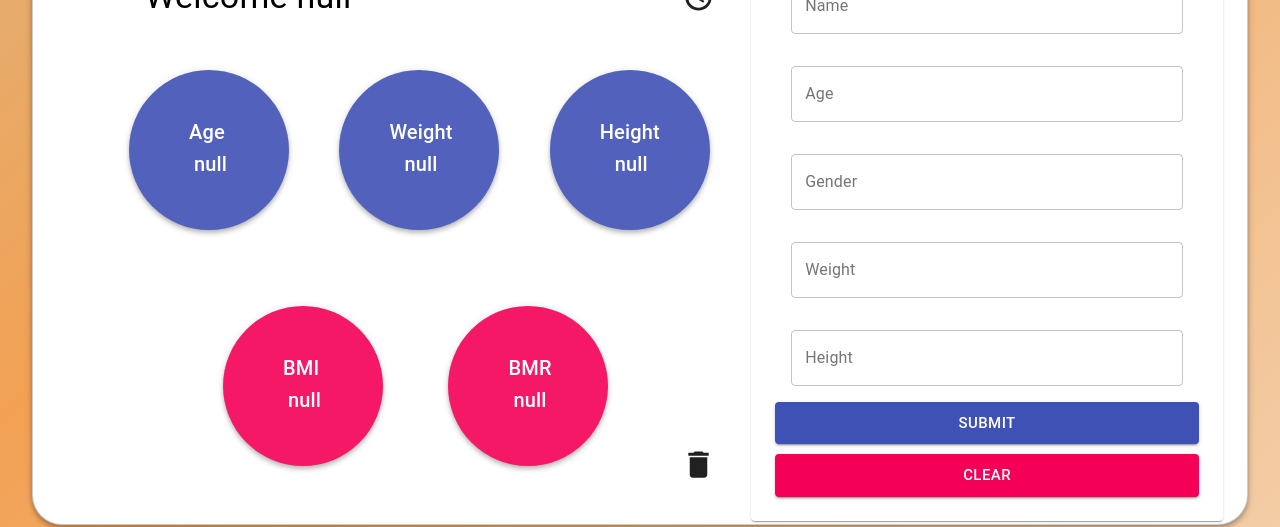
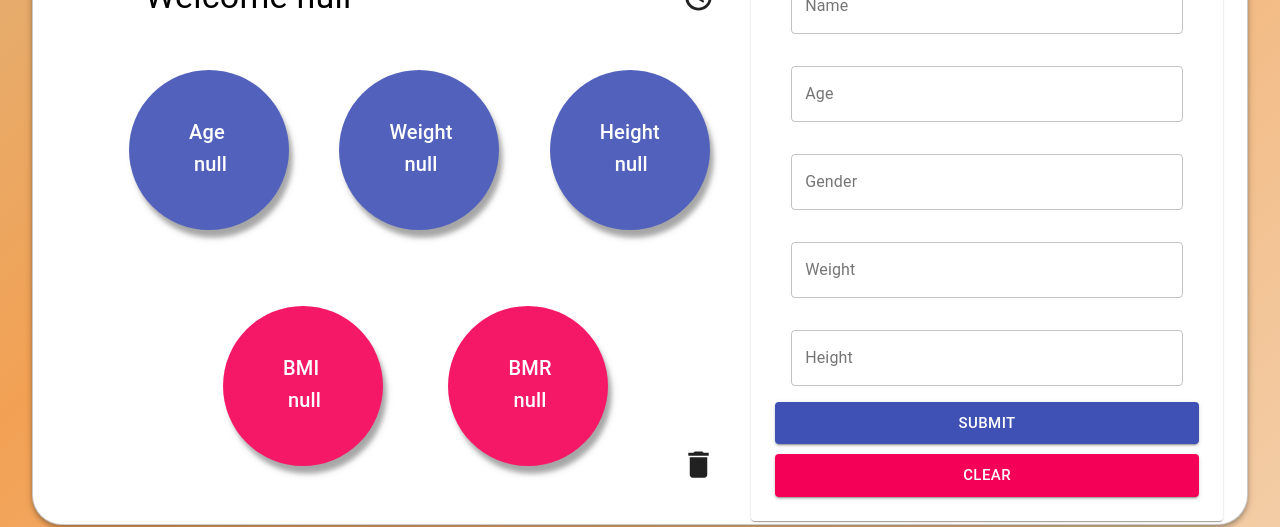
Before and after one commit to devbrian0214/Daily-Nutrients-API, a React (Create React App) app in the folder client/: page /dashboard in a window 1280 px wide. Shown: the part 279-806 px from the top of the page. Built offline with nearby package versions, Linux system fonts and the light colour scheme; no server answers.

Commit message:
adjust styles"

```diff
--- a/client/src/components/Dashboard/HealthDetail/styles.js
+++ b/client/src/components/Dashboard/HealthDetail/styles.js
@@ -11,11 +11,11 @@ export default makeStyles((theme) => ({
         width: '10em',
         height: '10em',
         border: 'rgba(0,0,0, 0.9)',
-        boxShadow: '0px 2px 4px -1px rgb(0 0 0 / 20%) , 0px 4px 5px 0px rgb(0 0 0 / 14%), 0px 1px 10px 0px rgb(0 0 0 / 12%)',
+        boxShadow: '4px 8px 4px -1px rgb(0 0 0 / 20%) , 4px 8px 5px 0px rgb(0 0 0 / 14%), 4px 8px 10px 0px rgb(0 0 0 / 12%)',
         opacity: 0.9
     },
     Round1: {
-        background: '#3F51B5',
+        background: '#3f51b5',
     },
     Round2: {
         background: '#f50057',
--- a/client/src/components/Navbar/DrawerNav/DrawerNav.js
+++ b/client/src/components/Navbar/DrawerNav/DrawerNav.js
@@ -137,7 +137,7 @@ const DrawerNav = () => {
     );
 
     return (
-        <div className={classes.flexBox}>
+        <div>
             <Fragment key={'right'}>
                 <Button onClick={toggleDrawer('right', true)}>
                     <Tooltip title="Navigation">
```
